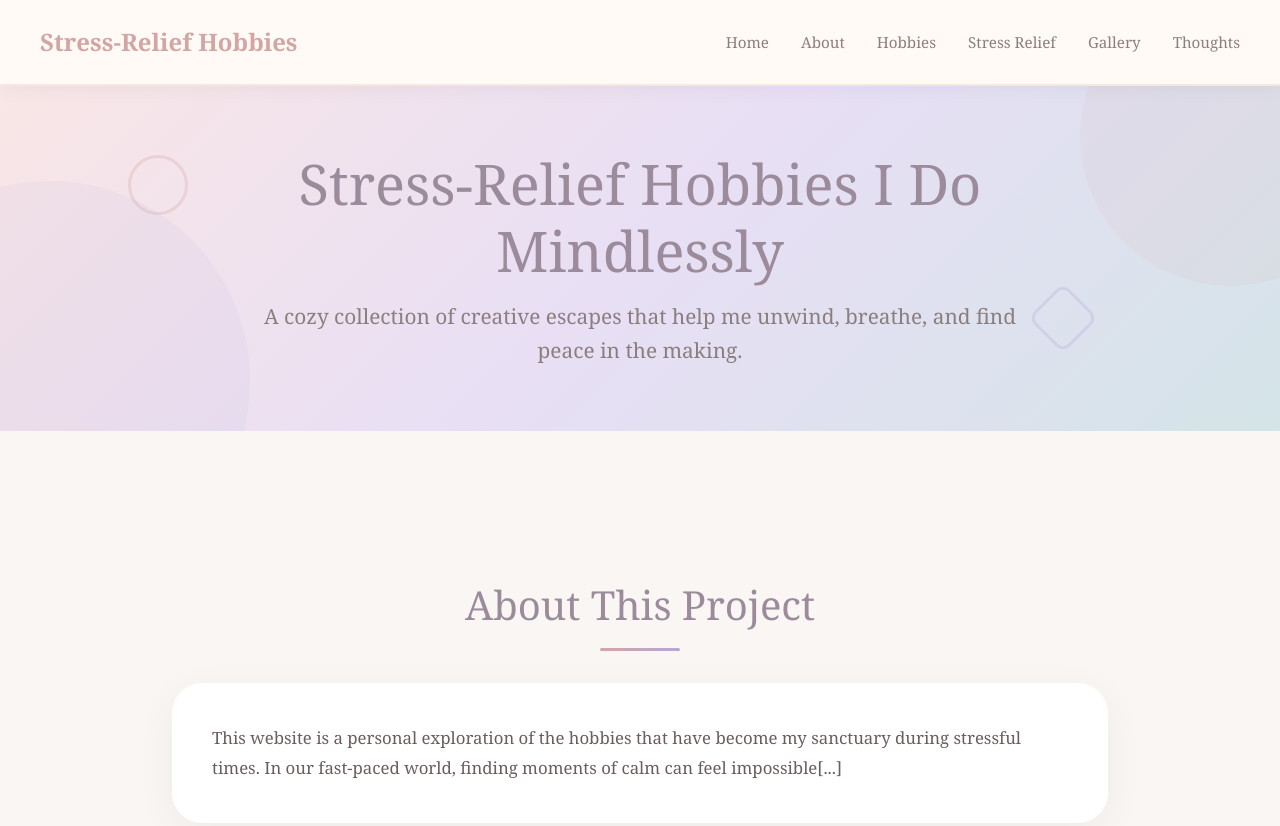
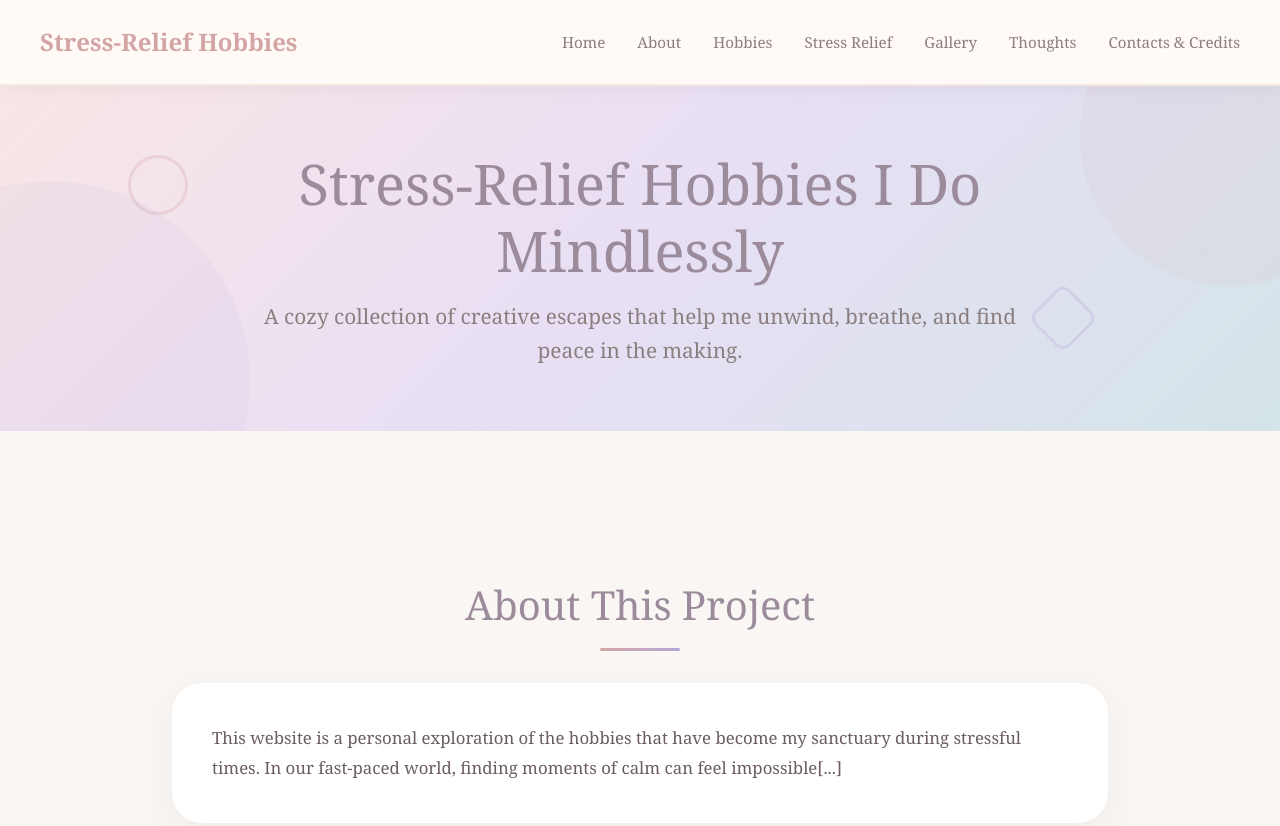
Before and after one commit to hibaalrawi/mindfulhobbies, a plain HTML site: page index.html in a window 1280 px wide. Shown: the top 826 px of the page. Drawn offline with nearby package versions, Linux system fonts and the light colour scheme.

Commit message:
Update index.html

```diff
--- a/index.html
+++ b/index.html
@@ -420,7 +420,7 @@
  <body><!-- Navigation -->
   <nav>
    <div class="nav-content"><a href="#home" class="nav-brand" id="site-title-nav">Stress-Relief Hobbies</a>
-    <div class="nav-links"><a href="#home">Home</a> <a href="#about">About</a> <a href="#hobbies">Hobbies</a> <a href="#stress">Stress Relief</a> <a href="#gallery">Gallery</a> <a href="#thoughts">Thoughts</a>
+    <div class="nav-links"><a href="#home">Home</a> <a href="#about">About</a> <a href="#hobbies">Hobbies</a> <a href="#stress">Stress Relief</a> <a href="#gallery">Gallery</a> <a href="#thoughts">Thoughts</a> <a href="#Contacts">Contacts & Credits</a>
     </div>
    </div>
   </nav><!-- Hero Section -->
```
